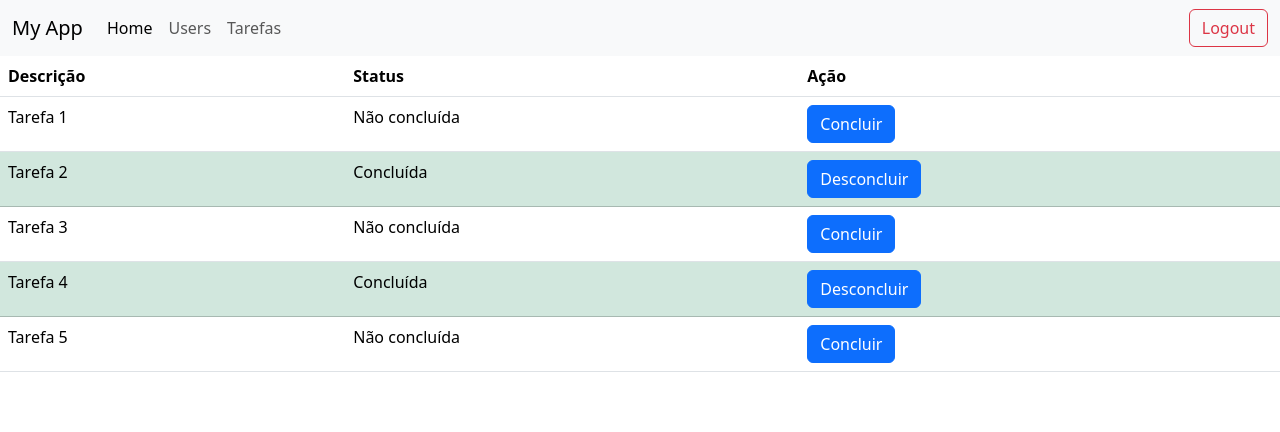
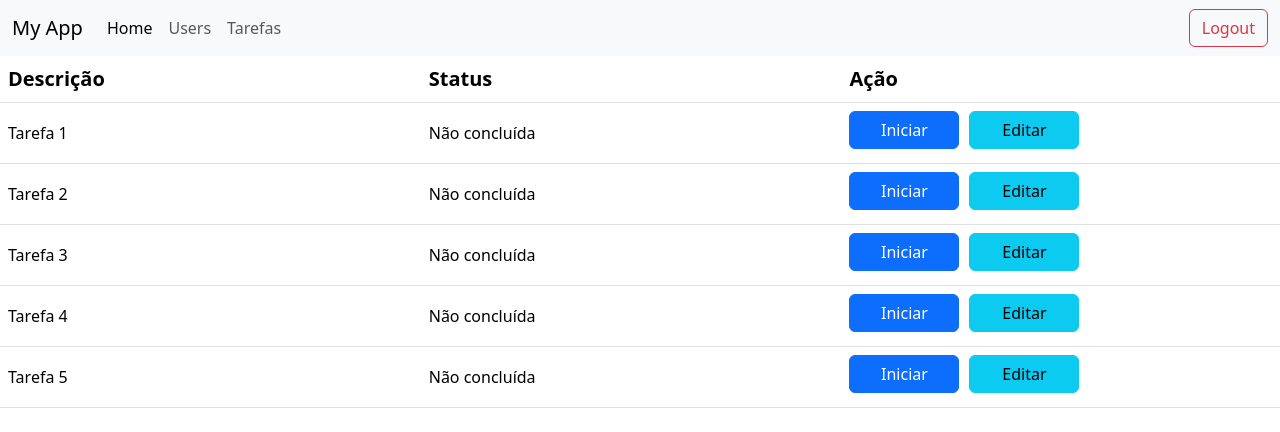
Before and after one commit to leorossiio/crud-app, an Angular app: page /app/tarefas in a window 1280 px wide. Shown: the top 432 px of the page. Built offline with nearby package versions, Linux system fonts and the light colour scheme.

Commit message:
Implementação de tarefas, botões e editar

```diff
--- a/src/app/pages/tarefas/tarefas.component.css
+++ b/src/app/pages/tarefas/tarefas.component.css
@@ -0,0 +1,51 @@
+.botao-verde {
+    background-color: green;
+    color: white;
+    border-color: green
+  }
+
+.botao-verde:focus,
+.botao-verde:active {
+  box-shadow: 0 0 0 0.2rem rgba(0, 255, 0, 0.5); /* Adiciona um efeito de sombra verde quando o botão está ativo ou focado */
+}
+
+.botao-laranja{
+    background-color: rgb(255, 120, 48);
+    color: white;
+    border-color: rgb(255, 120, 48);
+}
+
+.botao-laranja:focus,
+.botao-laranja:active {
+  box-shadow: 0 0 0 0.2rem rgb(255, 120, 48); /* Adiciona um efeito de sombra verde quando o botão está ativo ou focado */
+}
+
+.coluna-tabela{
+    font-size: 20px;
+}
+
+.input-editar {
+    width: 80%;
+  }
+
+  .descricao-tarefa {
+    width: 220px;
+  display: flex; /* Usa o flexbox para alinhar verticalmente */
+  align-items: center; /* Centraliza verticalmente o conteúdo *//* Centraliza horizontalmente o conteúdo */
+  margin-top: 10px; /* Adiciona margem superior */
+  margin-bottom: 10px; /* Adiciona margem inferior */
+  }
+
+  .status {
+    width: 220px;
+  display: flex; /* Usa o flexbox para alinhar verticalmente */
+  align-items: center; /* Centraliza verticalmente o conteúdo */
+  margin-top: 10px; /* Adiciona margem superior */
+  margin-bottom: 10px; /* Adiciona margem inferior */
+  }
+
+  .linha-tarefa {
+    height: 50px; /* Defina a altura da linha como desejado */
+    display: flex; /* Usa o flexbox para alinhar verticalmente o conteúdo */
+    align-items: center; /* Centraliza verticalmente o conteúdo */
+  }
--- a/src/app/pages/tarefas/tarefas.component.html
+++ b/src/app/pages/tarefas/tarefas.component.html
@@ -1,18 +1,32 @@
 <table class="table">
   <thead>
     <tr>
-      <th scope="col">Descrição</th>
-      <th scope="col">Status</th>
-      <th scope="col">Ação</th>
+      <th scope="col" class="coluna-tabela">Descrição</th>
+      <th scope="col" class="coluna-tabela">Status</th>
+      <th scope="col" class="coluna-tabela">Ação</th>
     </tr>
   </thead>
   <tbody>
-    <tr *ngFor="let task of task" [ngClass]="{'table-success': task.completo}">
-      <td>{{ task.description }}</td>
-      <td>{{ task.completo ? 'Concluída' : 'Não concluída' }}</td>
+    <tr *ngFor="let task of task" [ngClass]="{'table-warning': task.status === 'Realizando', 'table-success': task.status === 'Concluída'}">
       <td>
-        <button class="btn btn-primary" (click)="botaoConcluir(task)">
-          {{ task.completo ? 'Desconcluir' : 'Concluir' }}
+        <div class="descricao-tarefa">
+          <span *ngIf="!task.editing">{{ task.description }}</span>
+        </div>
+
+        <input type="text" class="form-control input-editar" *ngIf="task.editing" [(ngModel)]="task.description" (keyup.enter)="salvarEdicao(task)">
+      </td>
+      <td>
+        <div class="status" >
+          <span>{{ task.status }}</span>
+        </div>
+      </td>
+      <td>
+        <button class="btn btn-primary" style="width:110px;" [ngClass]="{'botao-verde': task.status === 'Concluída', 'botao-laranja':task.status === 'Realizando'}" (click)="botaoConcluir(task)">
+          {{ task.status === 'Não concluída' ? 'Iniciar' : task.status === 'Realizando' ? 'Realizando' : 'Concluída' }}
+        </button>
+        <span style=" margin-left: 5px; margin-right: 5px;"></span>
+        <button class="btn btn-info " style="width:110px;" (click)="editarTarefa(task)">
+          {{ task.editing ? 'Salvar' : 'Editar' }}
         </button>
       </td>
     </tr>
--- a/src/app/pages/tarefas/tarefas.component.ts
+++ b/src/app/pages/tarefas/tarefas.component.ts
@@ -8,14 +8,28 @@ import { Component } from '@angular/core';
 export class TarefasComponent {
 
   task = [
-    { description: 'Tarefa 1', completo: false },
-    { description: 'Tarefa 2', completo: true },
-    { description: 'Tarefa 3', completo: false },
-    { description: 'Tarefa 4', completo: true },
-    { description: 'Tarefa 5', completo: false }
+    { description: 'Tarefa 1', status: 'Não concluída', editing: false },
+    { description: 'Tarefa 2', status: 'Não concluída', editing: false },
+    { description: 'Tarefa 3', status: 'Não concluída', editing: false },
+    { description: 'Tarefa 4', status: 'Não concluída', editing: false },
+    { description: 'Tarefa 5', status: 'Não concluída', editing: false }
   ];
 
   botaoConcluir(task: any){
-    task.completo = !task.completo;
+    if (task.status === 'Não concluída') {
+      task.status = 'Realizando';
+    } else if (task.status === 'Realizando') {
+      task.status = 'Concluída';
+    } else {
+      task.status = 'Não concluída';
+    }
+  }
+
+  editarTarefa(task: any) {
+    task.editing = !task.editing;
+  }
+
+  salvarEdicao(task: any) {
+    task.editing = false; // Saia do modo de edição
   }
 }
```
